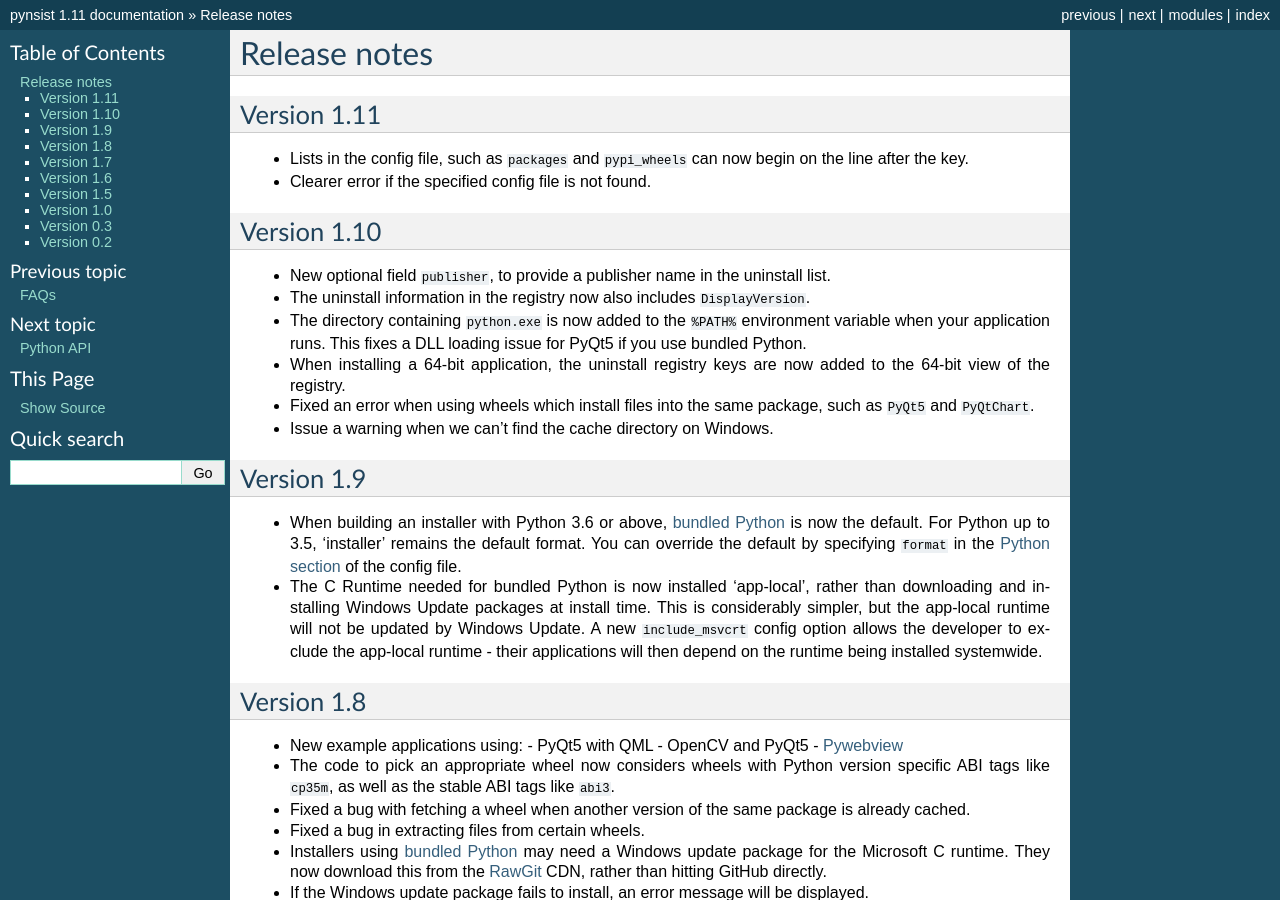
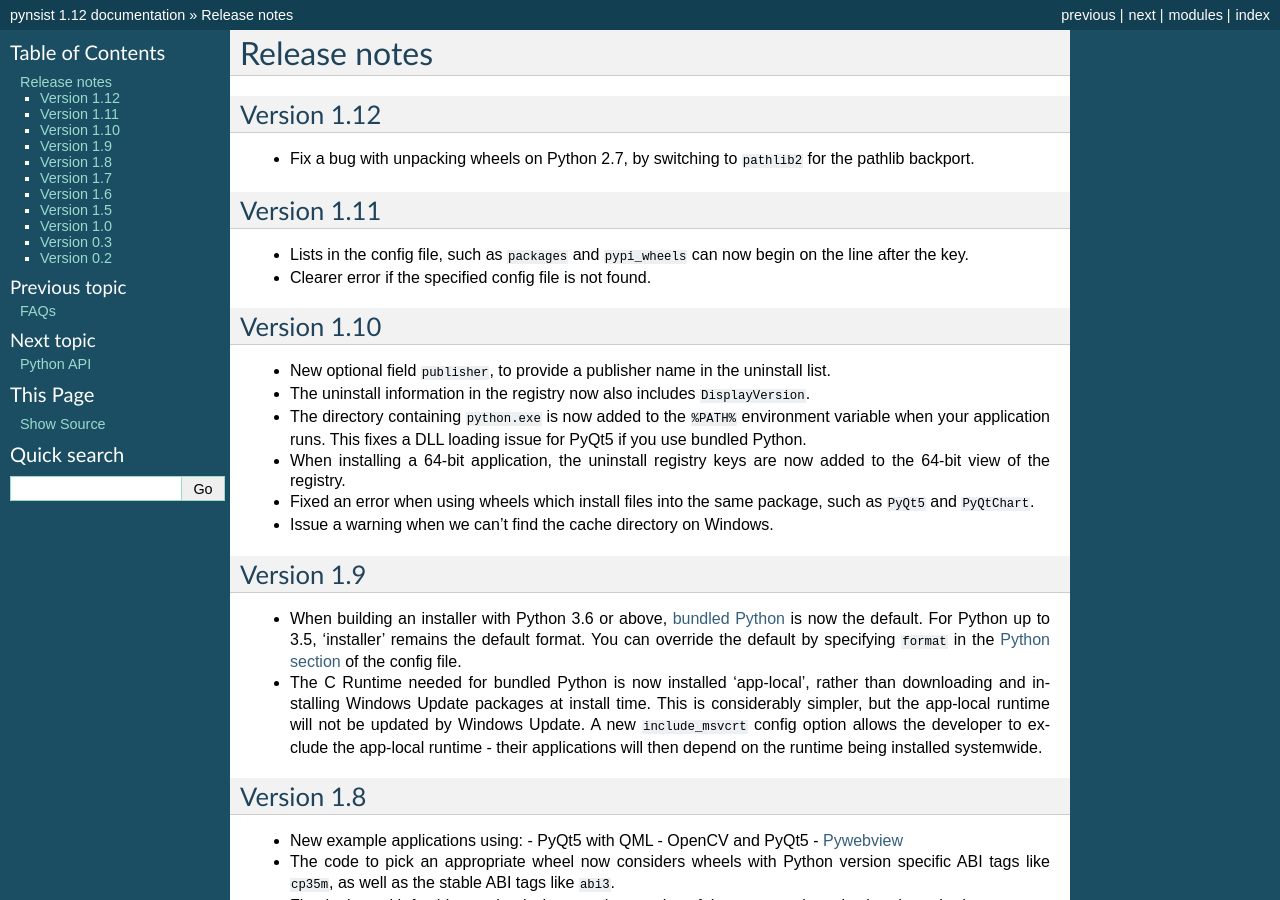
Before and after one commit to takluyver/pynsist, a Sphinx documentation site: the page built from doc/releasenotes.rst, in a window 1280 px wide and 900 px high. Built offline with Sphinx 7.4.7, drawn with Linux system fonts in a browser that asks for light colours; some of the changed text lies outside the part shown.

Commit message:
Version number -> 1.12

```diff
--- a/doc/releasenotes.rst
+++ b/doc/releasenotes.rst
@@ -1,5 +1,11 @@
 Release notes
 =============
+
+Version 1.12
+------------
+
+* Fix a bug with unpacking wheels on Python 2.7, by switching to ``pathlib2``
+  for the pathlib backport.
 
 Version 1.11
 ------------
--- a/nsist/__init__.py
+++ b/nsist/__init__.py
@@ -34,7 +34,7 @@ from .nsiswriter import NSISFileWriter
 from .pypi import fetch_pypi_wheels
 from .util import download, text_types, get_cache_dir
 
-__version__ = '1.11'
+__version__ = '1.12'
 
 pjoin = os.path.join
 logger = logging.getLogger(__name__)
```
